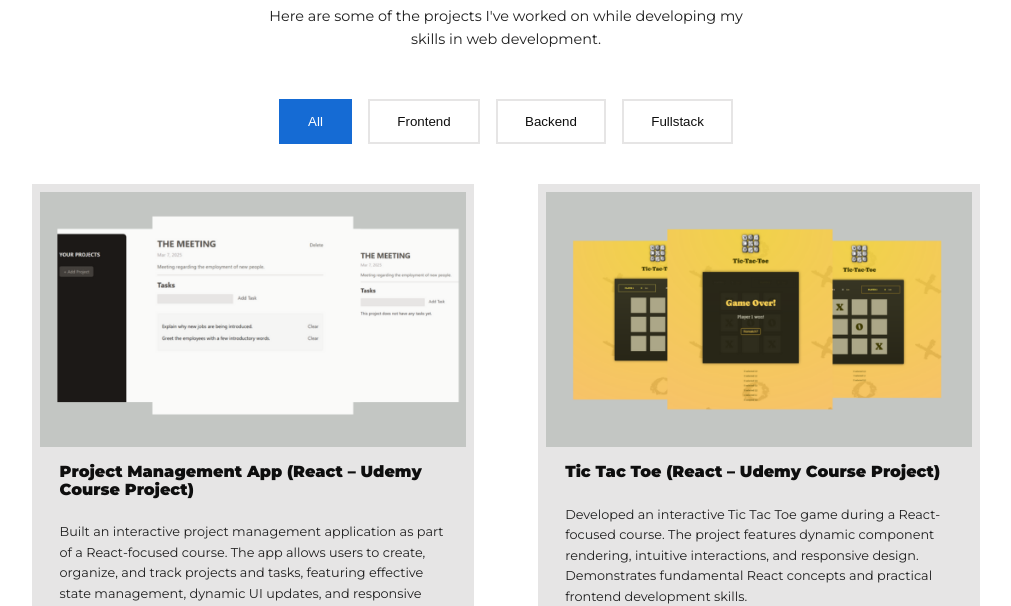
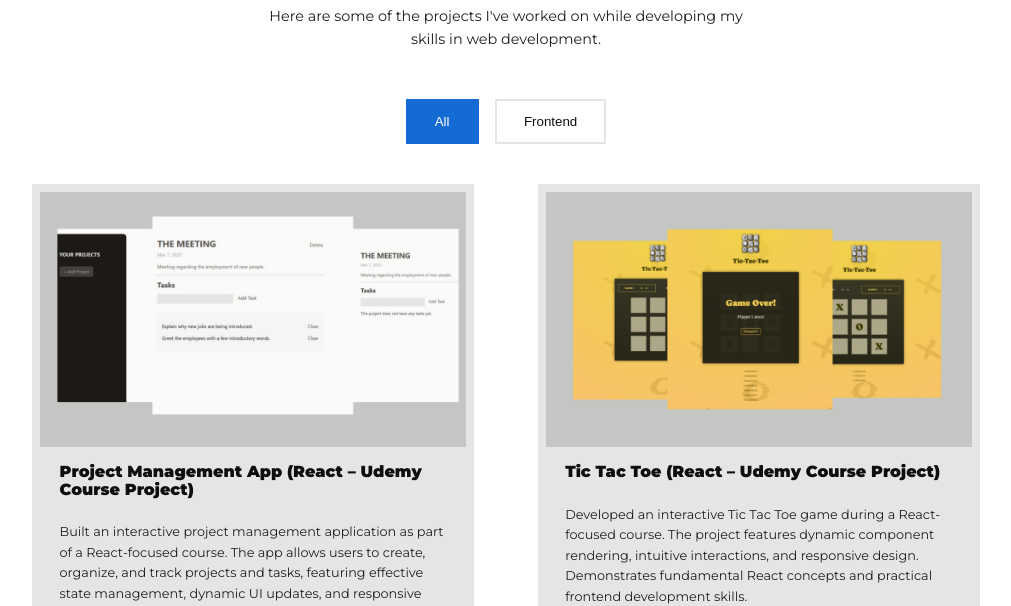
Before and after one commit to AleksandarGvozdenovic/Portfolio, a plain HTML site: page index.html in a window 1280 px wide. Shown: the part 2049-2655 px from the top of the page, without its empty margins (134-1145 px from the left). Drawn offline with nearby package versions, Linux system fonts and the light colour scheme.

Commit message:
index.html

```diff
--- a/index.html
+++ b/index.html
@@ -90,8 +90,6 @@
   <menu class="projects__categories">
     <button class="btn primary" data-filter="*">All</button>
     <button class="btn" data-filter=".frontend">Frontend</button>
-    <button class="btn" data-filter=".backend">Backend</button>
-    <button class="btn" data-filter=".fullstack">Fullstack</button>
   </menu>
   <div class="container projects__container" data-aos="fade-in" data-aos-delay="200">
 
```
